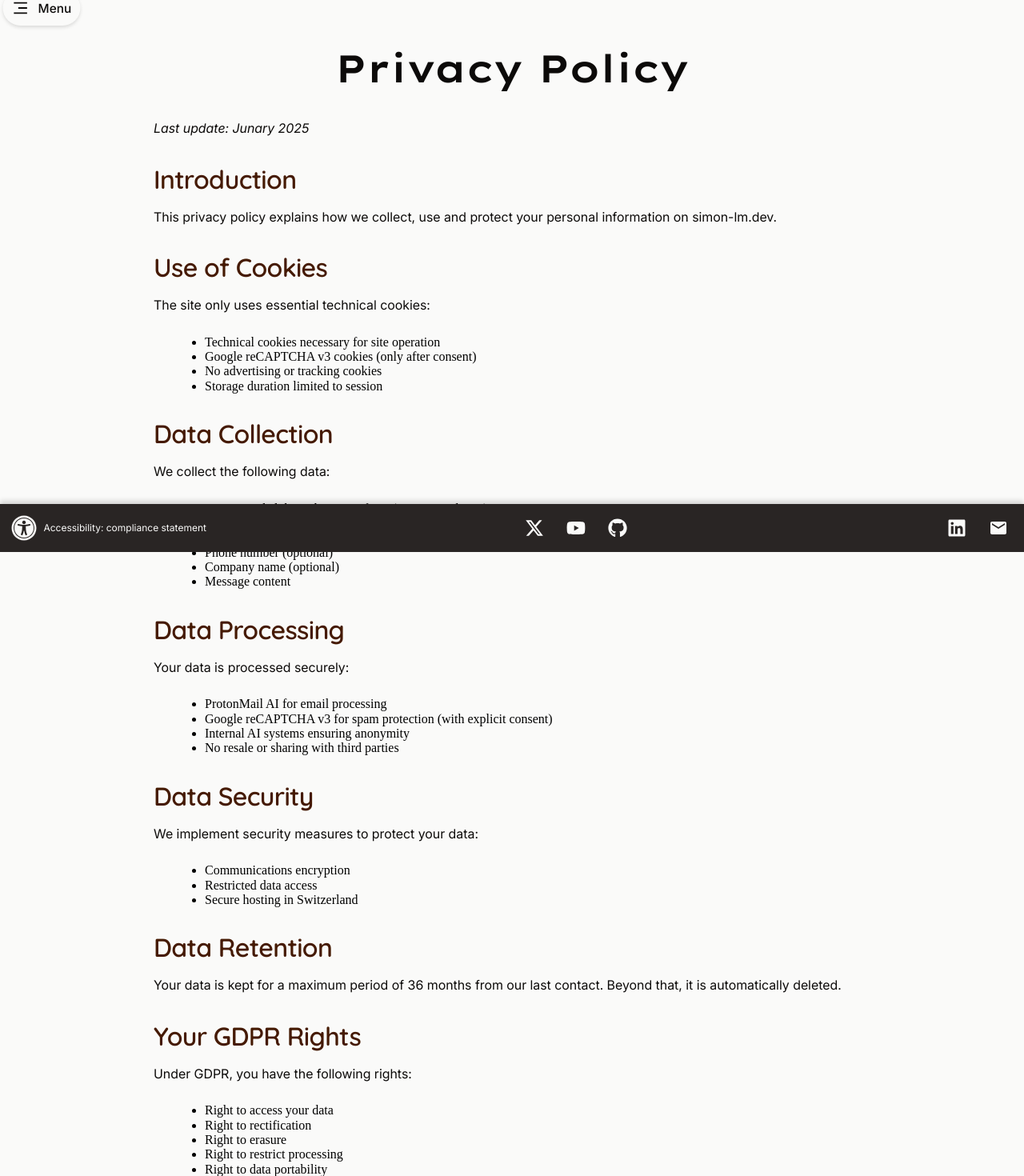
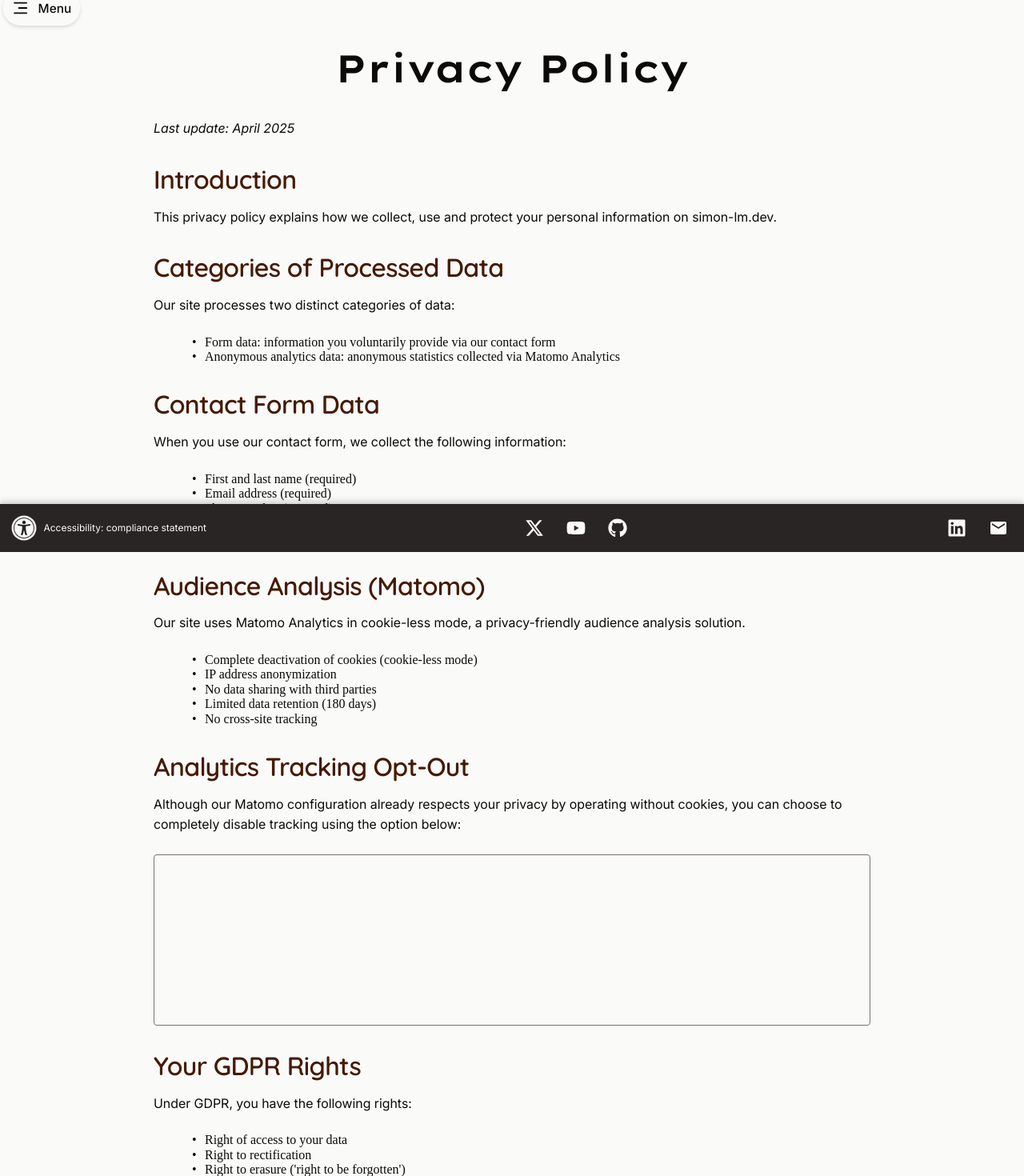
Before and after one commit to Simon-LM/Portfolio_Simon-LM, a Next.js app: page /en/privacy-policy in a window 1280 px wide. Shown: the part 110-1580 px from the top of the page at 80% size. Built offline with nearby package versions, Linux system fonts and the light colour scheme.

Commit message:
feat(analytics): implement GDPR-compliant Matomo with opt-out widget and dark mode fixes

```diff
--- a/src/app/[lang]/dictionaries/en.json
+++ b/src/app/[lang]/dictionaries/en.json
@@ -205,73 +205,69 @@
 		},
 		"privacy": {
 			"title": "Privacy Policy",
-			"lastUpdate": "Last update: Junary 2025",
+			"lastUpdate": "Last update: April 2025",
 			"sections": {
 				"introduction": {
 					"title": "Introduction",
 					"content": "This privacy policy explains how we collect, use and protect your personal information on simon-lm.dev."
 				},
-				"cookies": {
-					"title": "Use of Cookies",
-					"content": "The site only uses essential technical cookies:",
+				"dataCategories": {
+					"title": "Categories of Processed Data",
+					"content": "Our site processes two distinct categories of data:",
 					"items": [
-						"Technical cookies necessary for site operation",
-						"Google reCAPTCHA v3 cookies (only after consent)",
-						"No advertising or tracking cookies",
-						"Storage duration limited to session"
+						"Form data: information you voluntarily provide via our contact form",
+						"Anonymous analytics data: anonymous statistics collected via Matomo Analytics"
 					]
 				},
-				"dataCollection": {
-					"title": "Data Collection",
-					"content": "We collect the following data:",
+				"contactForm": {
+					"title": "Contact Form Data",
+					"content": "When you use our contact form, we collect the following information:",
 					"items": [
-						"Data provided through contact form (name, email, etc.)",
-						"Navigation data for reCAPTCHA v3 (with prior consent)",
-						"IP address for spam protection (with consent)",
+						"First and last name (required)",
+						"Email address (required)",
 						"Phone number (optional)",
 						"Company name (optional)",
-						"Message content"
-					]
+						"Message and subject of your request"
+					],
+					"purpose": "This data is used solely to respond to your request and to follow up on our communications.",
+					"retention": "This data is kept for a maximum period of 36 months from our last exchange.",
+					"processing": "It is processed via the ProtonMail service, which guarantees its confidentiality and security."
 				},
-				"dataProcessing": {
-					"title": "Data Processing",
-					"content": "Your data is processed securely:",
+				"analytics": {
+					"title": "Audience Analysis (Matomo)",
+					"content": "Our site uses Matomo Analytics in cookie-less mode, a privacy-friendly audience analysis solution.",
 					"items": [
-						"ProtonMail AI for email processing",
-						"Google reCAPTCHA v3 for spam protection (with explicit consent)",
-						"Internal AI systems ensuring anonymity",
-						"No resale or sharing with third parties"
-					]
+						"Complete deactivation of cookies (cookie-less mode)",
+						"IP address anonymization",
+						"No data sharing with third parties",
+						"Limited data retention (180 days)",
+						"No cross-site tracking"
+					],
+					"data": "Anonymous information collected includes: pages visited, device type, browser, language, screen resolution, and country of origin.",
+					"purpose": "These anonymous statistics help us improve the user experience and optimize the site's accessibility."
 				},
-				"dataSecurity": {
-					"title": "Data Security",
-					"content": "We implement security measures to protect your data:",
-					"items": [
-						"Communications encryption",
-						"Restricted data access",
-						"Secure hosting in Switzerland"
-					]
-				},
-				"dataRetention": {
-					"title": "Data Retention",
-					"content": "Your data is kept for a maximum period of 36 months from our last contact. Beyond that, it is automatically deleted."
+				"optOut": {
+					"title": "Analytics Tracking Opt-Out",
+					"content": "Although our Matomo configuration already respects your privacy by operating without cookies, you can choose to completely disable tracking using the option below:",
+					"errorMessage": "Unable to load Matomo opt-out widget. Please refresh or try again later."
 				},
 				"yourRights": {
 					"title": "Your GDPR Rights",
 					"content": "Under GDPR, you have the following rights:",
 					"items": [
-						"Right to access your data",
+						"Right of access to your data",
 						"Right to rectification",
-						"Right to erasure",
-						"Right to restrict processing",
+						"Right to erasure ('right to be forgotten')",
+						"Right to restriction of processing",
 						"Right to data portability",
-						"Right to object"
+						"Right to object",
+						"Right not to be subject to automated decisions, including profiling"
 					],
 					"exercise": "To exercise these rights, contact us via the contact form."
 				},
 				"contact": {
 					"title": "DPO Contact",
-					"content": "For any questions regarding your personal data :"
+					"content": "For any questions regarding your personal data:"
 				}
 			}
 		},
--- a/src/app/[lang]/dictionaries/fr.json
+++ b/src/app/[lang]/dictionaries/fr.json
@@ -204,65 +204,51 @@
 		},
 		"privacy": {
 			"title": "Politique de Confidentialité",
-			"lastUpdate": "Dernière mise à jour : Janvier 2025",
+			"lastUpdate": "Dernière mise à jour : Avril 2025",
 			"sections": {
 				"introduction": {
 					"title": "Introduction",
 					"content": "Cette politique de confidentialité explique comment nous collectons, utilisons et protégeons vos informations personnelles sur simon-lm.dev."
 				},
-				"cookies": {
-					"title": "Utilisation des Cookies",
-					"content": "Le site utilise uniquement des cookies techniques essentiels :",
+				"dataCategories": {
+					"title": "Catégories de données traitées",
+					"content": "Notre site traite deux catégories distinctes de données :",
 					"items": [
-						"Cookies techniques nécessaires au fonctionnement du site",
-						"Cookies Google reCAPTCHA v3 (uniquement après consentement)",
-						"Aucun cookie publicitaire ou de traçage",
-						"Durée de conservation limitée à la session"
+						"Données de formulaire : informations que vous fournissez volontairement via notre formulaire de contact",
+						"Données d'analyse anonymes : statistiques anonymes collectées via Matomo Analytics"
 					]
 				},
-				"dataCollection": {
-					"title": "Collecte de Données",
-					"content": "Nous collectons les données suivantes :",
+				"contactForm": {
+					"title": "Données du formulaire de contact",
+					"content": "Lorsque vous utilisez notre formulaire de contact, nous collectons les informations suivantes :",
 					"items": [
-						"Données fournies via le formulaire de contact (nom, prénom, email, etc.)",
-						"Données de navigation pour reCAPTCHA v3 (avec consentement préalable)",
-						"Adresse IP pour la protection anti-spam (avec consentement)",
+						"Nom et prénom (obligatoires)",
+						"Adresse e-mail (obligatoire)",
 						"Numéro de téléphone (facultatif)",
 						"Nom de l'entreprise (facultatif)",
-						"Contenu de votre message"
-					]
+						"Message et objet de votre demande"
+					],
+					"purpose": "Ces données sont utilisées uniquement pour répondre à votre demande et assurer le suivi de nos échanges.",
+					"retention": "Ces données sont conservées pendant une durée maximale de 36 mois à compter de notre dernier échange.",
+					"processing": "Elles sont traitées via le service ProtonMail, qui garantit leur confidentialité et sécurité."
 				},
-				"dataUse": {
-					"title": "Utilisation des Données",
-					"content": "Vos données sont utilisées exclusivement pour :",
+				"analytics": {
+					"title": "Analyse d'audience (Matomo)",
+					"content": "Notre site utilise Matomo Analytics en mode sans cookie, une solution d'analyse d'audience respectueuse de la vie privée.",
 					"items": [
-						"Répondre à votre demande de contact",
-						"Assurer le suivi de nos échanges",
-						"Améliorer la qualité de nos services"
-					]
+						"Aucun cookie de suivi n'est déposé sur votre appareil",
+						"Les adresses IP sont complètement anonymisées",
+						"Aucune donnée personnelle identifiable n'est collectée",
+						"Aucun partage de données avec des tiers",
+						"Conservation limitée des données (180 jours)"
+					],
+					"data": "Les informations anonymes collectées incluent: les pages visitées, le type d'appareil, le navigateur, la langue, la résolution d'écran et le pays d'origine.",
+					"purpose": "Ces statistiques anonymes nous aident à améliorer l'expérience utilisateur et optimiser l'accessibilité du site."
 				},
-				"dataProcessing": {
-					"title": "Traitement des Données",
-					"content": "Vos données sont traitées de manière sécurisée :",
-					"items": [
-						"IA de ProtonMail pour le traitement des emails",
-						"Google reCAPTCHA v3 pour la protection anti-spam (avec consentement explicite)",
-						"Systèmes d'IA internes garantissant l'anonymat",
-						"Aucune revente ou partage avec des tiers"
-					]
-				},
-				"dataSecurity": {
-					"title": "Sécurité des Données",
-					"content": "Nous mettons en œuvre des mesures de sécurité pour protéger vos données :",
-					"items": [
-						"Chiffrement des communications",
-						"Accès restreint aux données",
-						"Hébergement sécurisé en Suisse"
-					]
-				},
-				"dataRetention": {
-					"title": "Conservation des Données",
-					"content": "Vos données sont conservées pendant une durée maximale de 36 mois à compter de notre dernier contact. Au-delà, elles sont automatiquement supprimées."
+				"optOut": {
+					"title": "Désactivation du suivi d'analyse",
+					"content": "Bien que notre configuration Matomo respecte déjà votre vie privée en fonctionnant sans cookie, vous pouvez choisir de désactiver complètement le suivi en utilisant l'option ci-dessous:",
+					"errorMessage": "Impossible de charger le widget de désactivation Matomo. Veuillez réactualiser la page ou essayer plus tard."
 				},
 				"yourRights": {
 					"title": "Vos Droits RGPD",
--- a/src/app/[lang]/privacy-policy/PrivacyPolicyClient.tsx
+++ b/src/app/[lang]/privacy-policy/PrivacyPolicyClient.tsx
@@ -9,11 +9,13 @@ import NavigationSticky from "../../../components/navigationSticky/NavigationSti
 import StickyFooter from "../../../components/stickyFooter/StickyFooter";
 import BottomFooter from "../../../components/bottomFooter/BottomFooter";
 import Link from "next/link";
+import Script from "next/script";
 
 interface PrivacySection {
 	title: string;
 	content: string;
 	items?: string[];
+	errorMessage?: string;
 }
 
 interface Dictionary {
@@ -95,6 +97,30 @@ export default function PrivacyPolicyClient({
 									))}
 								</ul>
 							)}
+
+							{key === "optOut" && (
+								<>
+									<div
+										id="matomo-opt-out"
+										className="privacy-policy__opt-out"></div>
+									<Script
+										id="matomo-opt-out-script"
+										strategy="lazyOnload"
+										src={`https://analytics.lostintab.com/index.php?module=CoreAdminHome&action=optOutJS&divId=matomo-opt-out&language=${language}&showIntro=1`}
+										onLoad={() => console.log("Matomo opt-out loaded")}
+										onError={(e) => {
+											console.error("Failed to load Matomo opt-out", e);
+											const element = document.getElementById("matomo-opt-out");
+											if (element) {
+												element.innerHTML = `<p>${
+													dictionary.sections.privacy.sections.optOut
+														.errorMessage || ""
+												}</p>`;
+											}
+										}}
+									/>
+								</>
+							)}
 						</section>
 					)
 				)}
--- a/src/app/layout.tsx
+++ b/src/app/layout.tsx
@@ -2,6 +2,7 @@
 
 import { Metadata } from "next";
 import "../styles/main.scss";
+import MatomoAnalytics from "../components/matomoAnalytics/MatomoAnalytics";
 
 export const metadata: Metadata = {
 	metadataBase: new URL("https://www.simon-lm.dev"),
@@ -31,6 +32,9 @@ export default function RootLayout({
 }) {
 	return (
 		<html suppressHydrationWarning>
+			<head>
+				<MatomoAnalytics />
+			</head>
 			<body>{children}</body>
 		</html>
 	);
--- a/src/styles/abstracts/_mixins.scss
+++ b/src/styles/abstracts/_mixins.scss
@@ -86,13 +86,25 @@
 	&-content {
 		font-size: 1rem;
 		margin-bottom: 1rem;
+		color: var(--color-main-text);
 	}
 
 	&-list {
-		list-style: disc;
+		list-style: none;
 		font-size: 1rem;
 		margin-left: 1.5rem;
 		margin-bottom: 1rem;
+		li {
+			position: relative;
+			color: var(--color-main-text);
+
+			&::before {
+				content: "•";
+				position: absolute;
+				left: -1rem;
+				color: var(--color-main-text);
+			}
+		}
 	}
 }
 
--- a/src/styles/pages/_privacy-policy.scss
+++ b/src/styles/pages/_privacy-policy.scss
@@ -18,4 +18,18 @@
 	&__link {
 		@include page-link;
 	}
+	&__opt-out {
+		min-height: 180px;
+		margin-top: 1rem;
+		padding: 1rem;
+		border: 1px solid var(--color-border);
+		border-radius: 0.25rem;
+		background-color: var(--color-bg-light);
+
+		iframe {
+			width: 100%;
+			border: none;
+			overflow: hidden;
+		}
+	}
 }
--- a/src/utils/dictionaryVersion.ts
+++ b/src/utils/dictionaryVersion.ts
@@ -1,6 +1,6 @@
 /** @format */
 
-export const DICTIONARY_VERSION = "1.0.6"; // Update this version when dictionaries change
+export const DICTIONARY_VERSION = "1.0.7"; // Update this version when dictionaries change
 
 export const shouldUpdateDictionary = (storedVersion: string): boolean => {
 	return storedVersion !== DICTIONARY_VERSION;
```
Also changed, not shown: src/app/[lang]/layout.tsx (+1 -14 lines), src/components/matomoAnalytics/MatomoAnalytics.tsx (added, +76 -0 lines).
